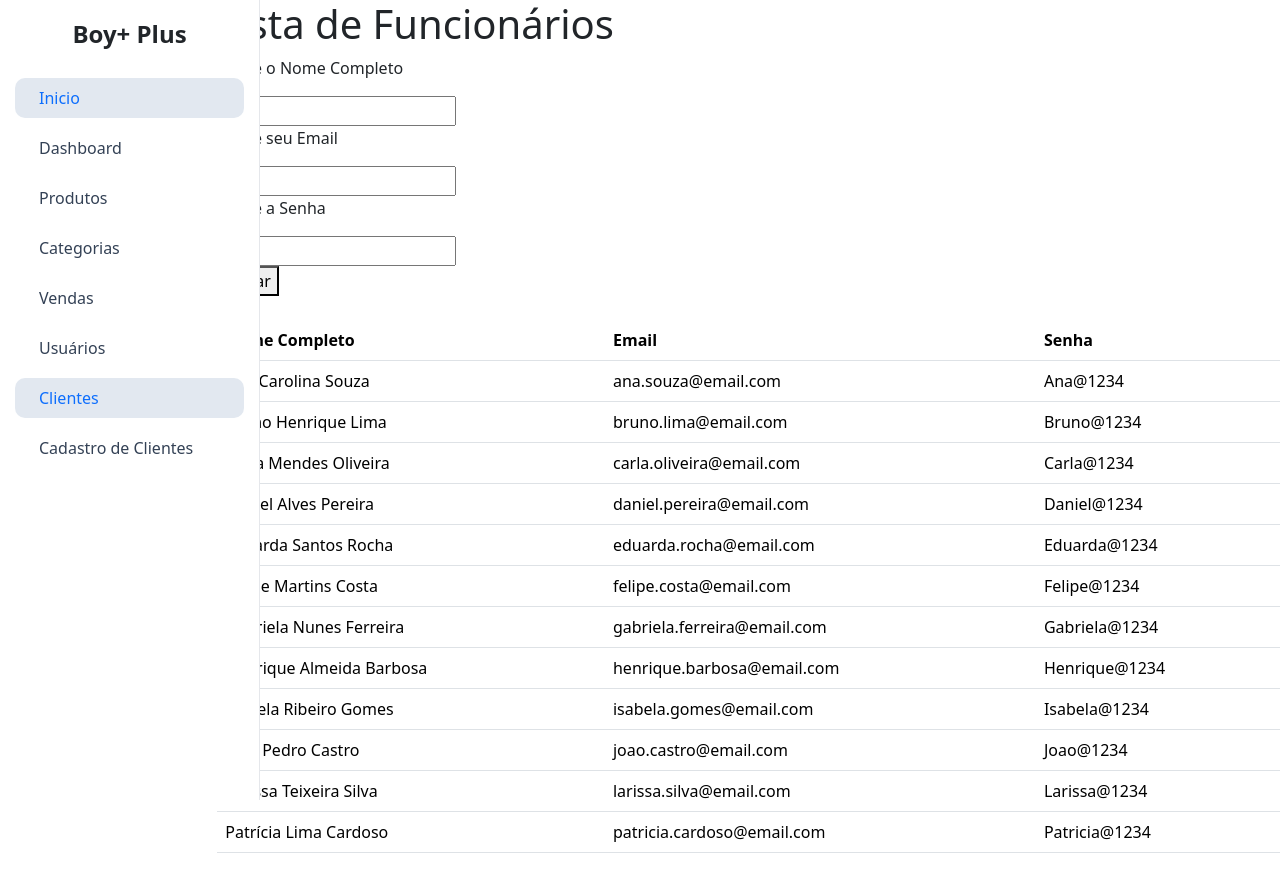
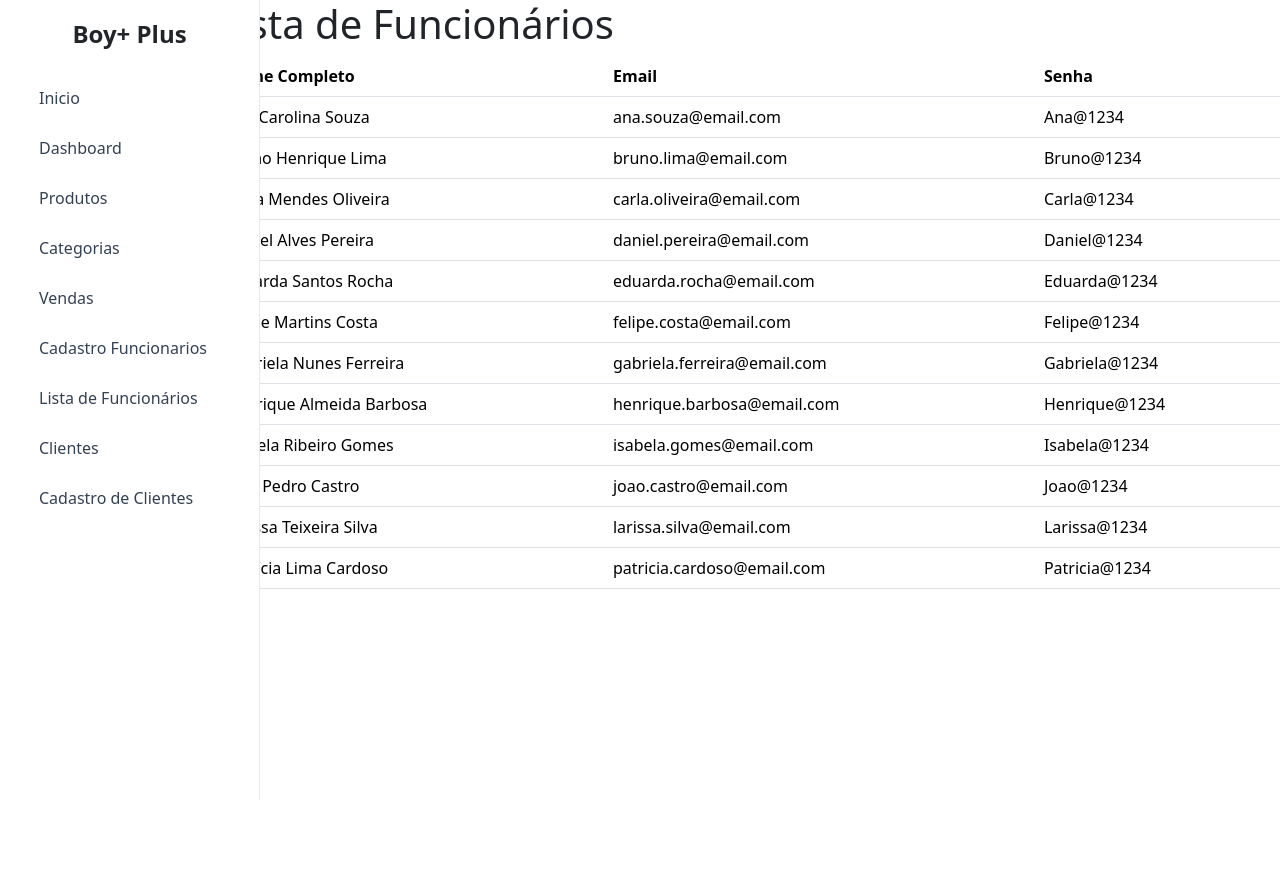
Before and after one commit to matheuskapp/pi-loja, a Next.js app: page /listafuncionarios in a window 1280 px wide. After the commit the page ends 800 px from the top, so only its background shows below. Built offline with nearby package versions, Linux system fonts and the light colour scheme.

Commit message:
arrumei o errado ou seja TUDO

```diff
--- a/app/cadastro_usuarios/page.js
+++ b/app/cadastro_funcionarios/page.js
@@ -4,7 +4,7 @@ import BarraLateral from '../components/barra_lateral';
 
 
 
-export default function CadastroUsuarios() {
+export default function CadastroFuncionarios() {
   return (
 
 
@@ -20,7 +20,7 @@ export default function CadastroUsuarios() {
         <div className="container-fluid">
 
         </div>
-        <h1> Cadastro de Usuários </h1>
+        <h1> Cadastro de Funcionarios </h1>
 
         <form onsubmit="salvar(event)">
 
--- a/app/components/barra_lateral.js
+++ b/app/components/barra_lateral.js
@@ -12,7 +12,7 @@ export default function BarraLateral() {
 
                 <ul className="nav nav-pills flex-column">
                     <li className="nav-item">
-                        <Link href="login" className="nav-link active">
+                        <Link href="login" className="nav-link">
                             <i className="bi bi-grid me-2"></i> Inicio
                         </Link>
                     </li>
@@ -38,12 +38,19 @@ export default function BarraLateral() {
 
                     </li>
                     <li className="nav-item">
-                        <Link href="cadastro_usuarios" className="nav-link">
-                            <i className="bi bi-gear me-2"></i> Usuários
+                        <Link href="cadastro_funcionarios" className="nav-link">
+                            <i className="bi bi-gear me-2"></i> Cadastro Funcionarios
                         </Link>
                     </li>
+
                 <li className="nav-item">
-                        <Link href="/listaclientes" className="nav-link active">
+                    <Link href="/listafuncionarios" className="nav-link">
+                        <i className="bi bi-gear me-2"></i> Lista de Funcionários
+                    </Link>
+                </li>
+
+                <li className="nav-item">
+                    <Link href="/listaclientes" className="nav-link">
                         <i className="bi bi-people me-2"></i> Clientes
                     </Link>
                 </li>
--- a/app/listafuncionarios/listafuncionarios.js
+++ b/app/listafuncionarios/listafuncionarios.js
@@ -1,6 +1,11 @@
 'use client'
 
+import { createClient } from '@supabase/supabase-js'
+
+const supabase = createClient('https://walrpbrbskwawykdrwna.supabase.co', 'sb_publishable_e6ELe320z3xGITtIk-2QVg_K3tLxQTa')
+
 import { useState } from "react";
+
 
 export default function listaFuncionarios() {
 
@@ -8,7 +13,19 @@ export default function listaFuncionarios() {
     const [email, alteraemail] = useState("");
     const [senha, alteraSenha] = useState("");
 
-    const [funcionarios, alterafuncionarios] = useState([
+
+    async function buscar() {
+
+        const { data, error } = await supabase
+            .from('listaFuncionarios')
+            .select()
+        console.log(data)
+        alteralistaFuncionarios(data)
+    }
+
+
+
+        const [funcionarios, alteralistaFuncionarios] = useState([
             {
                 nomeCompleto: "Ana Carolina Souza",
                 email: "ana.souza@email.com",
@@ -102,28 +119,15 @@ export default function listaFuncionarios() {
         }
 
 
+
+
         return (
-
 
 
             <div>
 
                 <h1> Lista de Funcionários</h1>
 
-        <form onSubmit={salvar}>
-
-            <p> Digite o Nome Completo</p>
-            <input onChange={e => alteraNome(e.target.value)} />
-            <p> Digite seu Email</p>
-            <input onChange={e => alteraEmail(e.target.value)} />
-            <p> Digite a Senha</p>
-            <input onChange={e => alteraSenha(e.target.value)} />
-
-            <br />
-            <button onSubmit={salvar}>Salvar</button>
-            <br /><br />
-
-        </form>
 
 
                 <table class="table">
--- a/app/login/page.js
+++ b/app/login/page.js
@@ -1,4 +1,8 @@
 import 'bootstrap/dist/css/bootstrap.min.css'
+
+import { createClient } from '@supabase/supabase-js'
+
+const supabase = createClient('https://walrpbrbskwawykdrwna.supabase.co', 'sb_publishable_e6ELe320z3xGITtIk-2QVg_K3tLxQTa')
 
 import BarraLateral from '../components/barra_lateral';
 
```
Lines whose indentation alone changed are shown as unchanged.
